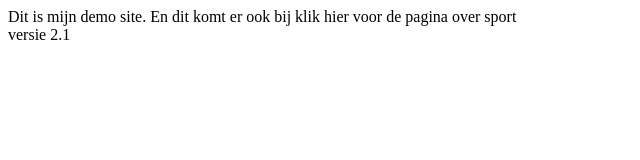
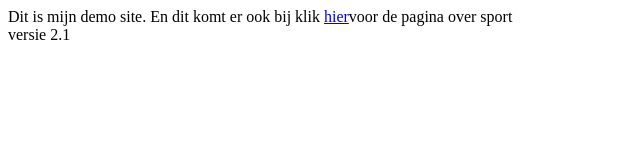
Before and after one commit to ryanatvlietland/demo, a plain HTML site: page index.html in a window 1280 px wide. Shown: the full height of the page, 0-640 px from the left. Drawn offline with Linux system fonts and the light colour scheme.

Commit message:
Update index.html

```diff
--- a/index.html
+++ b/index.html
@@ -6,7 +6,7 @@
   <body>
     Dit is mijn demo site. En dit komt er ook bij
 
-    klik hier voor de pagina over sport
+    klik <a href="sport.html"> hier</a>voor de pagina over sport
   <br>
     versie 2.1
   </body>
```
